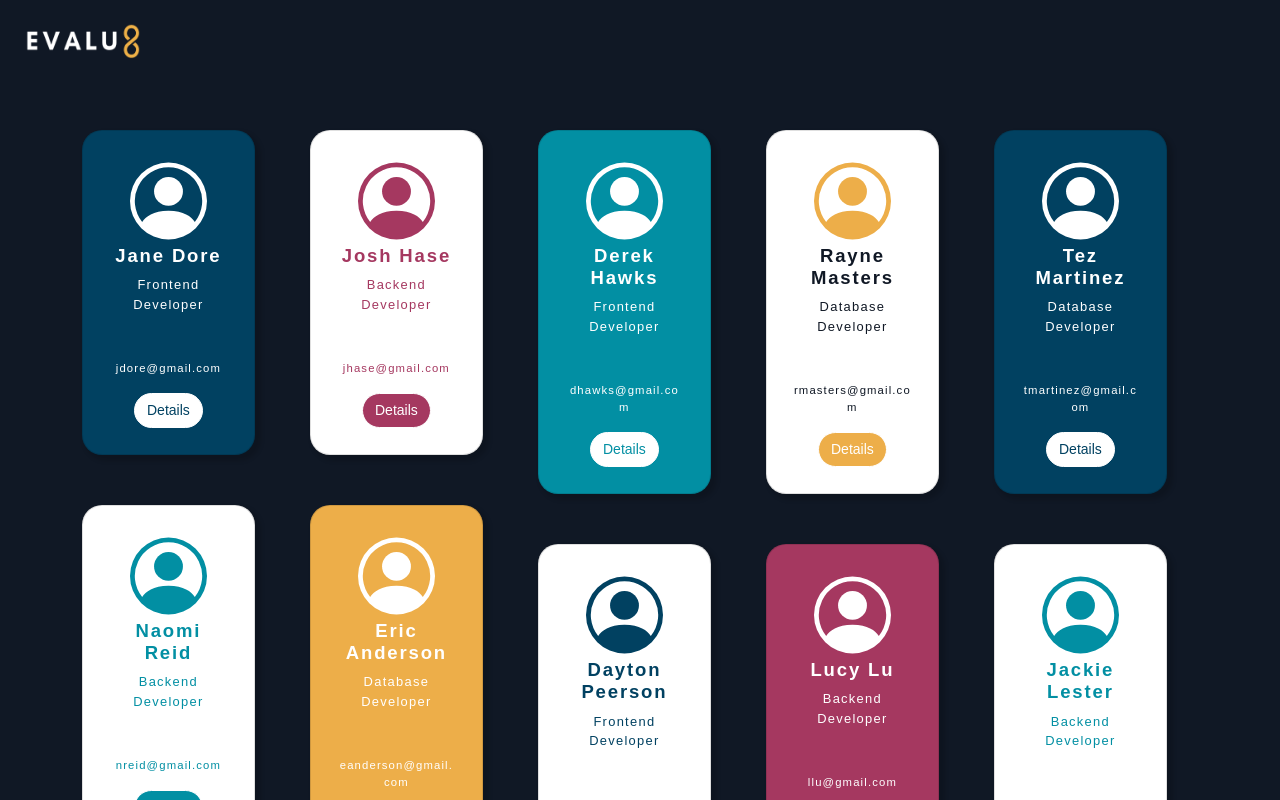
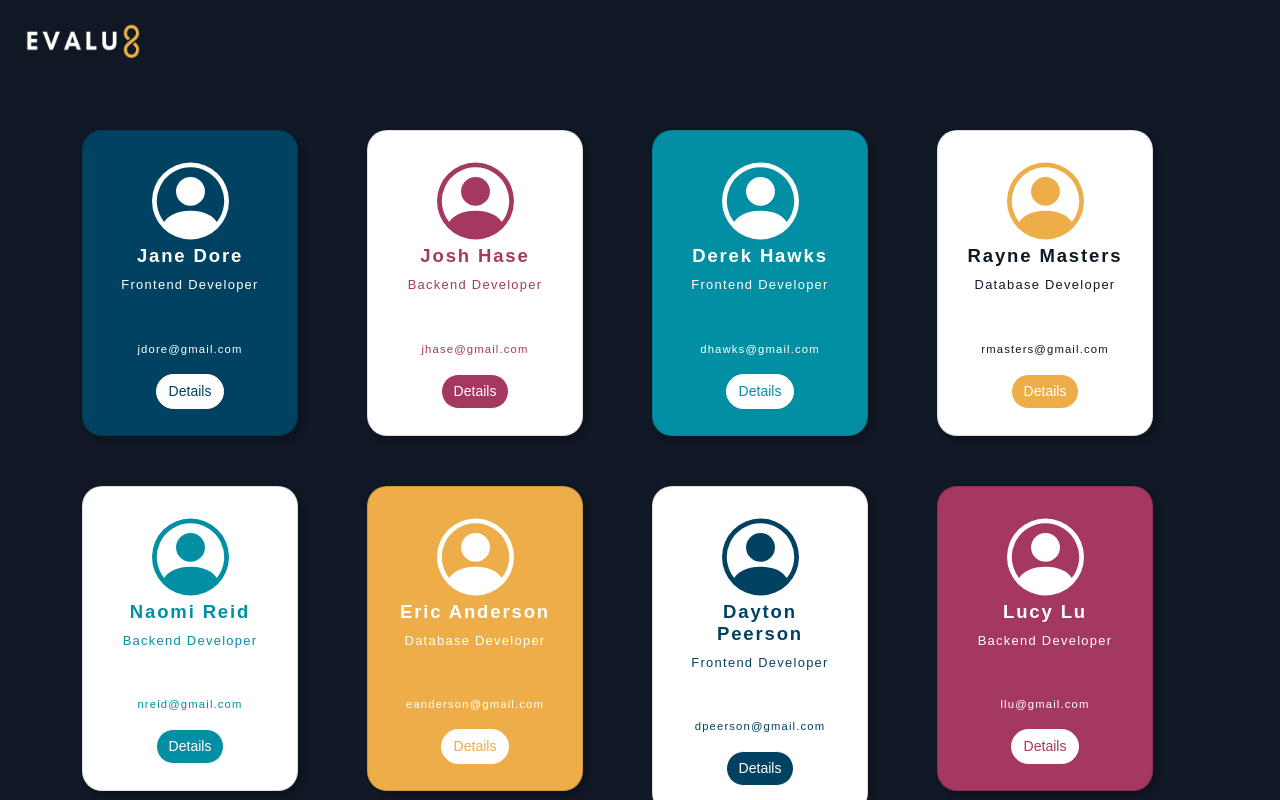
Before and after one commit to kjeganathan/evalu8, a React (Create React App) app in the folder client/: page /teamMembers in a window 1280 px wide. Shown: the top 800 px of the page. Built offline with nearby package versions, Linux system fonts and the light colour scheme.

Commit message:
finished team members page

```diff
--- a/client/src/teamMembers.css
+++ b/client/src/teamMembers.css
@@ -21,7 +21,8 @@
 .teamMembers-card5,.teamMembers-card6,.teamMembers-card7,.teamMembers-card8,
 .teamMembers-card9,.teamMembers-card10{
     margin-bottom:50px;
-    width: 13.5vmax;
+    /* width: 14vmax; */
+    width:216px;
     box-shadow: 4px 4px 4px 2px rgba(0, 0, 0, 0.15);
     border-radius: 20px;
     padding:10px;
```
Also changed, not shown: 6 other files (tests, documents, lock files or other folders).
